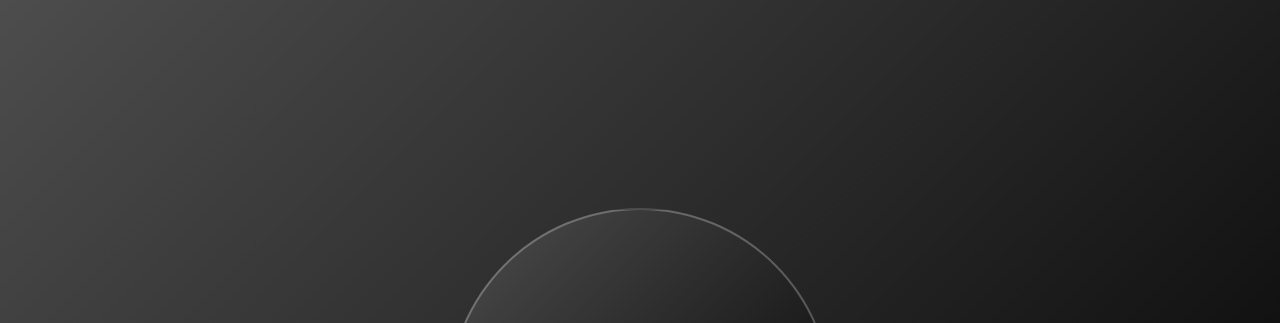
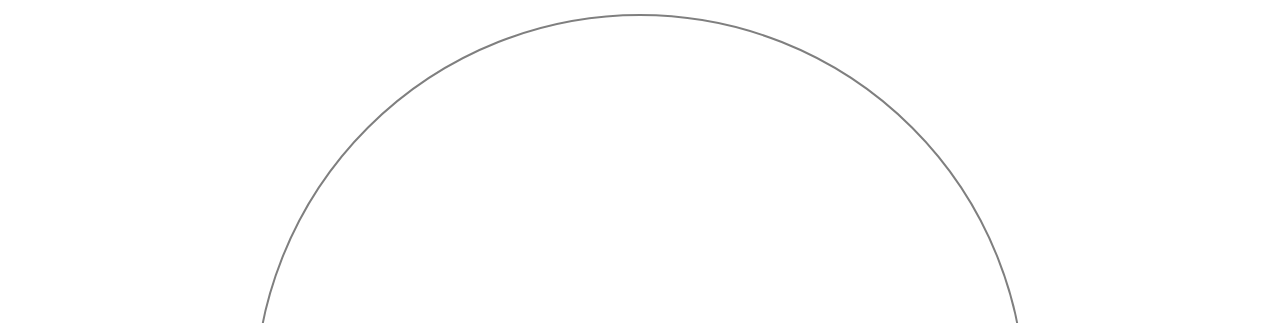
Before and after one commit to Alask-Code/Simple-Clock, a plain HTML site: page index.html in a window 1280 px wide. Shown: the top 323 px of the page. Drawn offline with Linux system fonts and the light colour scheme.

Commit message:
change project brand

```diff
--- a/assets/reset.css
+++ /dev/null
@@ -1,16 +0,0 @@
-* {
-    margin: 0;
-    padding: 0;
-    border: none;
-    outline: none;
-    font-size: 10vw;
-    font-weight: 100;
-    box-sizing: border-box;
-    font-family: sans-serif;
-}
-
-html,
-body {
-    width: 100%;
-    height: 100%;
-}
--- a/assets/style.css
+++ /dev/null
@@ -1,35 +0,0 @@
-:root{
-    --accent-color:rgba(255, 255, 255, 0.25);
-    --bkg-gradient:linear-gradient(135deg, rgb(77, 77, 77), rgb(0,0,0));
-}
-
-@keyframes fadeIn {
-    from{
-        opacity: 0;
-        transform: translateY(-50px);
-    }
-    to{
-        opacity: 1;
-        transform: translateY(0px);
-    }
-}
-
-body {
-    display: flex;
-    align-items: center;
-    justify-content: center;
-    background: var(--bkg-gradient);
-}
-
-.clock {
-    width: 30vw;
-    height: 30vw;
-    display: flex;
-    border-radius: 50%;
-    align-items: center;
-    justify-content: center;
-    color: var(--accent-color);
-    background: var(--bkg-gradient);
-    border: 2.5px solid var(--accent-color);
-    animation: fadeIn 1.5s cubic-bezier(0.215, 0.610, 0.355, 1);
-}
--- a/index.html
+++ b/index.html
@@ -2,18 +2,16 @@
 <html lang="pt-br">
 
 <head>
-    <meta charset="UTF-8">
-    <meta name="viewport" content="width=device-width, initial-scale=1.0">
-    <link rel="icon" type="image/png" href="assets/favicon.png">
-    <script type="module" src="scripts/moonClock.js"></script>
-    <script type="module" src="app.js" defer></script>
-    <link rel="stylesheet" href="assets/reset.css">
-    <link rel="stylesheet" href="assets/style.css">
-    <title>Moon Clock</title>
+  <meta charset="UTF-8">
+  <link rel="stylesheet" href="css/index.css">
+  <script type="module" src="app.js" defer></script>
+  <link rel="icon" type="image/png" href="favicon.png">
+  <meta name="viewport" content="width=device-width, initial-scale=1.0">
+  <title>Moon Clock</title>
 </head>
 
 <body>
-    <p class="clock"></p>
+  <p class="clock"></p>
 </body>
 
 </html>
--- /dev/null
+++ b/scss/_core.scss
@@ -0,0 +1,35 @@
+* {
+  margin: 0;
+  padding: 0;
+  border: none;
+  outline: none;
+  font-size: 10vw;
+  font-weight: 100;
+  transition: 1.5s;
+  box-sizing: border-box;
+  font-family: sans-serif;
+}
+
+html,
+body {
+  width: 100%;
+  height: 100%;
+}
+body {
+  display: flex;
+  align-items: center;
+  justify-content: center;
+
+  @media (prefers-color-scheme: dark) {
+    :root {
+      --accent-color: rgba(255, 255, 255, 0.5);
+      --bkg-gradient: rgb(50, 50, 50);
+    }
+  }
+  @media (prefers-color-scheme: light) {
+    :root {
+      --accent-color: rgba(0, 0, 0, 0.5);
+      --bkg-gradient: rgb(255, 255, 255);
+    }
+  }
+}
--- /dev/null
+++ b/scss/index.scss
@@ -0,0 +1,41 @@
+@import "core";
+
+@media (prefers-color-scheme: dark) {
+  :root {
+    --accent-color: rgba(255, 255, 255, 0.5);
+    --bkg-gradient: rgb(50, 50, 50);
+  }
+}
+@media (prefers-color-scheme: light) {
+  :root {
+    --accent-color: rgba(0, 0, 0, 0.5);
+    --bkg-gradient: rgb(255, 255, 255);
+  }
+}
+@keyframes fadeIn {
+  from {
+    opacity: 0;
+    transform: translateY(-50px);
+  }
+  to {
+    opacity: 1;
+    transform: translateY(0px);
+  }
+}
+
+body {
+  background: var(--bkg-gradient);
+}
+
+.clock {
+  width: 6rem;
+  height: 6rem;
+  display: flex;
+  border-radius: 50%;
+  align-items: center;
+  justify-content: center;
+  color: var(--accent-color);
+  background: var(--bkg-gradient);
+  outline: 2.5px solid var(--accent-color);
+  animation: fadeIn 1.5s cubic-bezier(0.215, 0.61, 0.355, 1);
+}
```
Also changed, not shown: css/index.css (added), favicon.png (renamed from assets/favicon.png), 1 other file.
